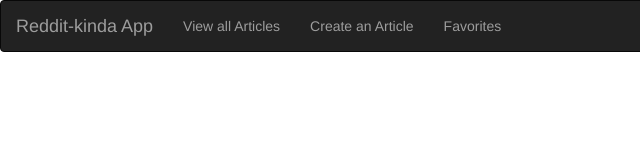
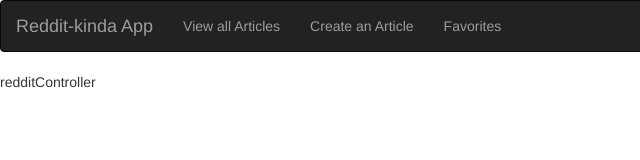
Before and after one commit to asaldivar/mean-workshop2-articles-app, a website: page public/index.html in a window 1280 px wide. Shown: the full height of the page, 0-640 px from the left. Drawn offline with nearby package versions, Linux system fonts and the light colour scheme; some packages are replaced by stand-ins of ours.

Commit message:
setup angular module and controller

```diff
--- /dev/null
+++ b/public/app.js
@@ -0,0 +1,6 @@
+// create angular module
+angular.module('reddit', [])
+
+.controller('redditController', ['$scope', function($scope) {
+  $scope.whereAmI = 'redditController';
+}]);
--- a/public/index.html
+++ b/public/index.html
@@ -10,6 +10,9 @@
   <!-- Angular -->
   <script src="https://cdnjs.cloudflare.com/ajax/libs/angular.js/1.4.4/angular.min.js"></script>
   <script src="https://cdnjs.cloudflare.com/ajax/libs/angular-ui-router/0.2.15/angular-ui-router.min.js"></script>
+
+  <!-- scripts -->
+  <script src="/app.js"></script>
 </head>
 <body ng-app="reddit">
 
@@ -26,7 +29,9 @@
   </nav>
 
   <!-- this is where our partials are rendered; partial entry point -->
-  <div></div>
+  <div ng-controller="redditController">
+    {{whereAmI}}
+  </div>
 
 </body>
 </html>
```
